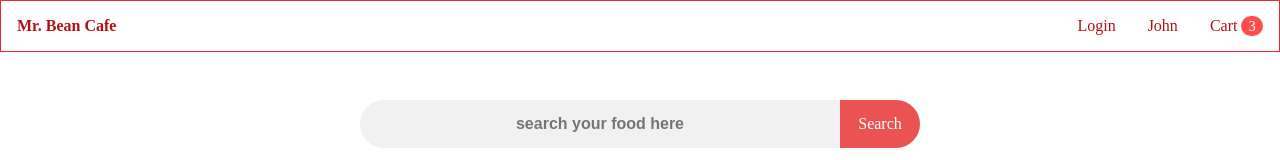
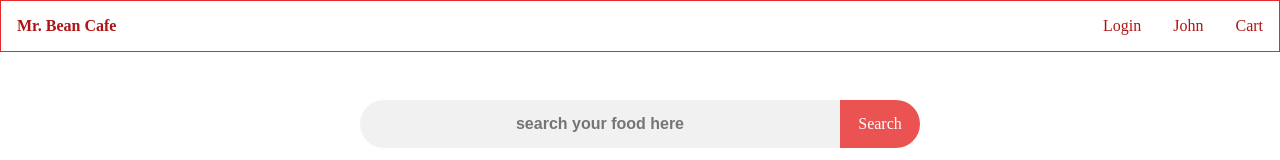
Before and after one commit to Chetana-Bhanarkar/Food-Corner, an Angular app: page / in a window 1280 px wide. Shown: the top 160 px of the page. Built offline with nearby package versions, Linux system fonts and the light colour scheme.

Commit message:
header component

```diff
--- a/src/app/pages/header/header.component.html
+++ b/src/app/pages/header/header.component.html
@@ -15,7 +15,7 @@
                     </div>
                 </li>
                 <li>
-                    <a routerLink="/cart">Cart <span>3</span></a>
+                    <a routerLink="/cart">Cart <span *ngIf="cartQuantity">{{cartQuantity}}</span></a>
                 </li>
             </ul>
         </nav>
```
